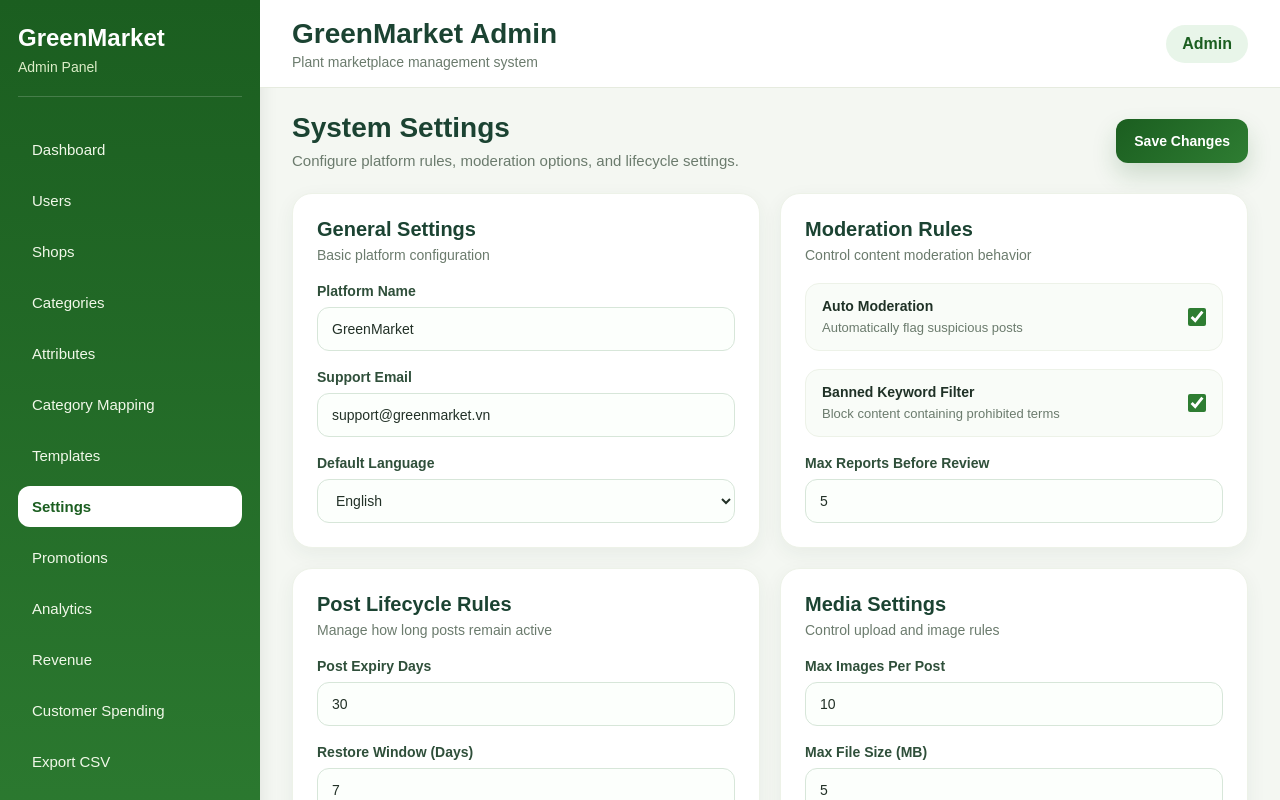
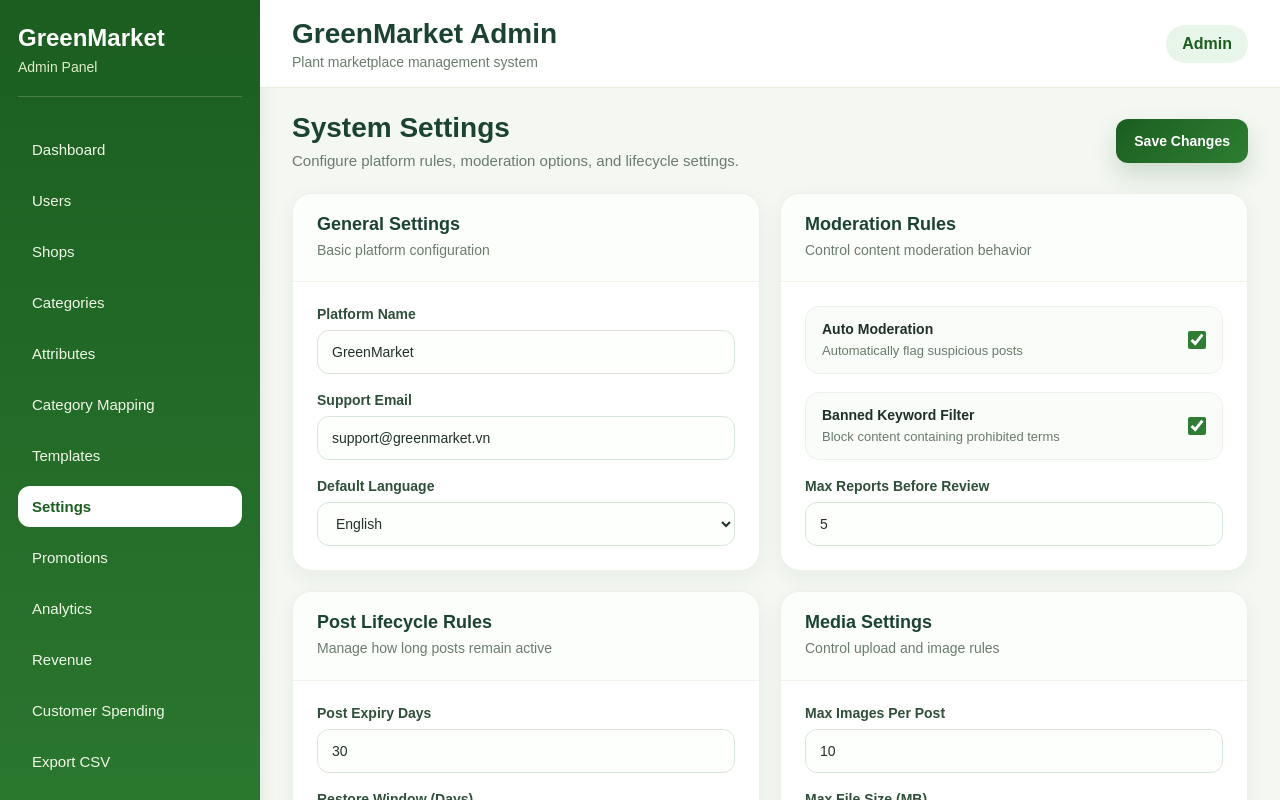
Before and after one commit to oopsntn/GreenMarket, a React (Vite) app in the folder admin-web/: page /settings in a window 1280 px wide. Shown: the top 800 px of the page. Built offline with nearby package versions, Linux system fonts and the light colour scheme.

Commit message:
apply reusable section card to settings page

```diff
--- a/admin-web/src/pages/SettingsPage.css
+++ b/admin-web/src/pages/SettingsPage.css
@@ -10,33 +10,14 @@
   gap: 20px;
 }
 
-.settings-card {
-  background-color: #ffffff;
-  border: 1px solid #edf2e8;
-  border-radius: 20px;
-  padding: 24px;
-  box-shadow: 0 6px 20px rgba(27, 67, 50, 0.06);
-}
-
-.settings-card__header {
-  margin-bottom: 20px;
-}
-
-.settings-card__header h3 {
-  font-size: 20px;
-  color: #1b4332;
-  margin-bottom: 6px;
-}
-
-.settings-card__header p {
-  font-size: 14px;
-  color: #6b7b6d;
-}
-
 .settings-form {
   display: flex;
   flex-direction: column;
   gap: 18px;
+}
+
+.settings-form--padded {
+  padding: 24px;
 }
 
 .settings-field {
@@ -97,3 +78,9 @@
   height: 18px;
   accent-color: #2e7d32;
 }
+
+@media (max-width: 1024px) {
+  .settings-grid {
+    grid-template-columns: 1fr;
+  }
+}
--- a/admin-web/src/pages/SettingsPage.tsx
+++ b/admin-web/src/pages/SettingsPage.tsx
@@ -1,5 +1,6 @@
 import { useState } from "react";
 import PageHeader from "../components/PageHeader";
+import SectionCard from "../components/SectionCard";
 import ToastContainer, { type ToastItem } from "../components/ToastContainer";
 import { settingsService } from "../services/settingsService";
 import type { SettingsState } from "../types/settings";
@@ -62,13 +63,11 @@ function SettingsPage() {
       />
 
       <div className="settings-grid">
-        <section className="settings-card">
-          <div className="settings-card__header">
-            <h3>General Settings</h3>
-            <p>Basic platform configuration</p>
-          </div>
-
-          <div className="settings-form">
+        <SectionCard
+          title="General Settings"
+          description="Basic platform configuration"
+        >
+          <div className="settings-form settings-form--padded">
             <div className="settings-field">
               <label htmlFor="platform-name">Platform Name</label>
               <input
@@ -111,15 +110,13 @@ function SettingsPage() {
               </select>
             </div>
           </div>
-        </section>
+        </SectionCard>
 
-        <section className="settings-card">
-          <div className="settings-card__header">
-            <h3>Moderation Rules</h3>
-            <p>Control content moderation behavior</p>
-          </div>
-
-          <div className="settings-form">
+        <SectionCard
+          title="Moderation Rules"
+          description="Control content moderation behavior"
+        >
+          <div className="settings-form settings-form--padded">
             <div className="settings-toggle">
               <div>
                 <strong>Auto Moderation</strong>
@@ -172,15 +169,13 @@ function SettingsPage() {
               />
             </div>
           </div>
-        </section>
+        </SectionCard>
 
-        <section className="settings-card">
-          <div className="settings-card__header">
-            <h3>Post Lifecycle Rules</h3>
-            <p>Manage how long posts remain active</p>
-          </div>
-
-          <div className="settings-form">
+        <SectionCard
+          title="Post Lifecycle Rules"
+          description="Manage how long posts remain active"
+        >
+          <div className="settings-form settings-form--padded">
             <div className="settings-field">
               <label htmlFor="post-expiry">Post Expiry Days</label>
               <input
@@ -231,15 +226,13 @@ function SettingsPage() {
               />
             </div>
           </div>
-        </section>
+        </SectionCard>
 
-        <section className="settings-card">
-          <div className="settings-card__header">
-            <h3>Media Settings</h3>
-            <p>Control upload and image rules</p>
-          </div>
-
-          <div className="settings-form">
+        <SectionCard
+          title="Media Settings"
+          description="Control upload and image rules"
+        >
+          <div className="settings-form settings-form--padded">
             <div className="settings-field">
               <label htmlFor="max-images">Max Images Per Post</label>
               <input
@@ -290,7 +283,7 @@ function SettingsPage() {
               />
             </div>
           </div>
-        </section>
+        </SectionCard>
       </div>
 
       <ToastContainer toasts={toasts} onClose={removeToast} />
```
